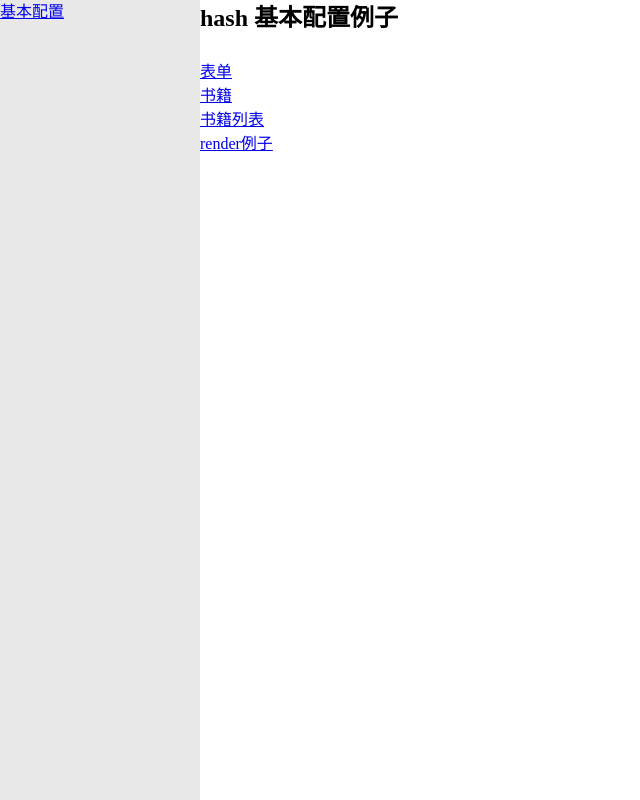
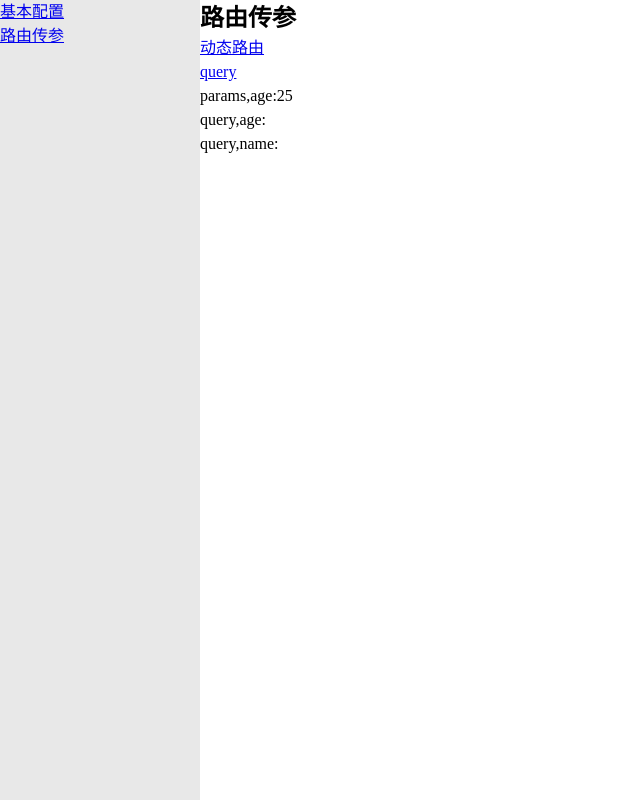
Before and after one commit to jackchoumine/hello-react, a React (Create React App) app: page /#/dynamic/25 in a window 1280 px wide. Before the commit this address led to /#/query. Shown: the whole page, without its empty margins (0-640 px from the left). Built offline with nearby package versions, Linux system fonts and the light colour scheme.

Commit message:
路由传递参数

```diff
--- a/src/components/aside/index.jsx
+++ b/src/components/aside/index.jsx
@@ -11,6 +11,8 @@ class Aside extends Component {
         <div>
           <aside>
             <Link to='/'>基本配置</Link>
+            <br />
+            <Link to='/pass-params'>路由传参</Link>
           </aside>
         </div>
       </HashRouter>
--- a/src/components/index.js
+++ b/src/components/index.js
@@ -2,14 +2,16 @@
  * @Description: 组件入口
  * @Date: 2020-04-19 17:04:44
  * @Author: JackChouMine
- * @LastEditTime: 2021-06-14 21:49:12 +0800
+ * @LastEditTime: 2021-06-15 23:37:41 +0800
  * @LastEditors: JackChou
  */
 import books from './books'
 import { loginForm } from './form'
 import listBook from './newproperty'
 import withPersistentData from './presistent-data'
+import params from './params'
 export const Books = books
 export const LoginForm = loginForm
 export const ListBook = listBook
 export const WithPersistentData = withPersistentData
+export const Params = params
--- /dev/null
+++ b/src/components/params/index.jsx
@@ -0,0 +1,28 @@
+import React, { Component } from 'react'
+class Params extends Component {
+  constructor(props) {
+    super(props)
+    console.log(this.props.match.params)
+    this.state = { queryObj: this.parseQuery() }
+  }
+  parseQuery() {
+    const queryStr = this.props.location.search.slice(1).split('&')
+    const queryObj = {}
+    queryStr.forEach(ele => {
+      const [key, value] = ele.split('=')
+      queryObj[key] = value
+    })
+    return queryObj
+  }
+  render() {
+    return (
+      <div>
+        <p>params,age:{this.props.match.params.age}</p>
+        <p>query,age:{this.state.queryObj.age}</p>
+        <p>query,name:{this.state.queryObj.name}</p>
+      </div>
+    )
+  }
+}
+
+export default Params
--- a/src/components/presistent-data/index.js
+++ b/src/components/presistent-data/index.js
@@ -2,18 +2,18 @@
  * @Description: 高阶组件
  * @Date: 2020-05-05 23:42:25
  * @Author: JackChouMine
- * @LastEditTime: 2020-05-05 23:59:27
- * @LastEditors: JackChouMine
+ * @LastEditTime: 2021-06-15 23:57:42 +0800
+ * @LastEditors: JackChou
  */
 import React, { Component } from 'react'
 function withPersistentData(WrappedComponent) {
   return class extends Component {
-    componentWillMount() {
-      const name = localStorage.getItem('name')
-      this.setState({ name })
-    }
+    // componentWillMount() {
+    //   const name = localStorage.getItem('name')
+    //   this.setState({ name })
+    // }
     render() {
-      return <WrappedComponent name={this.state.name}></WrappedComponent>
+      return <WrappedComponent name={this.state?.name ?? ''}></WrappedComponent>
     }
   }
 }
--- a/src/views/App.jsx
+++ b/src/views/App.jsx
@@ -2,13 +2,14 @@
  * @Description: app 组件
  * @Date: 2020-04-19 15:27:52
  * @Author: JackChouMine
- * @LastEditTime: 2021-06-15 22:35:42 +0800
+ * @LastEditTime: 2021-06-15 23:55:30 +0800
  * @LastEditors: JackChou
  */
 import React, { Component } from 'react'
 import './App.css'
-import { BrowserRouter, Route } from 'react-router-dom'
+import { HashRouter, Route, Switch } from 'react-router-dom'
 import Home from './Home.jsx'
+import PassParams from './PassParams.jsx'
 // TODO 路径如何简写？
 import Aside from '../components/aside/index.jsx'
 const leftStyle = { width: '200px', height: '100vh', backgroundColor: '#e8e8e8' }
@@ -24,10 +25,16 @@ class App extends Component {
           <Aside />
         </div>
         <div style={rightStyle}>
-          {/* TODO 改成 HashRouter 就不行了  why */}
-          <BrowserRouter>
-            <Route exact path='/' component={Home} />
-          </BrowserRouter>
+          <HashRouter>
+            <Switch>
+              {/* 精确匹配的放在前面 */}
+              <Route exact path='/pass-params' component={PassParams} />
+              <Route exact path='/query' component={PassParams} />
+              <Route exact path='/dynamic/*' component={PassParams} />
+              {/* 模糊匹配 */}
+              <Route path='/*' component={Home} />
+            </Switch>
+          </HashRouter>
         </div>
       </div>
     )
--- /dev/null
+++ b/src/views/PassParams.jsx
@@ -0,0 +1,30 @@
+import React, { Component } from 'react'
+import { HashRouter, Route, Link, Switch } from 'react-router-dom'
+import { Params } from '../components'
+class PassParams extends Component {
+  constructor(props) {
+    super(props)
+    this.state = {
+      age: 25,
+    }
+  }
+  render() {
+    return (
+      <div>
+        <h2>路由传参</h2>
+        <Link to={`/dynamic/${this.state.age}`}>动态路由</Link>
+        <br />
+        <Link to={`/query?age=${this.state.age}&name=jack`}>query</Link>
+        <br />
+        <HashRouter>
+          <Switch>
+            <Route path='/dynamic/:age' component={Params}></Route>
+            <Route path='/query' component={Params}></Route>
+          </Switch>
+        </HashRouter>
+      </div>
+    )
+  }
+}
+
+export default PassParams
```
Also changed, not shown: src/views/Home.jsx (+5 -3 lines).
